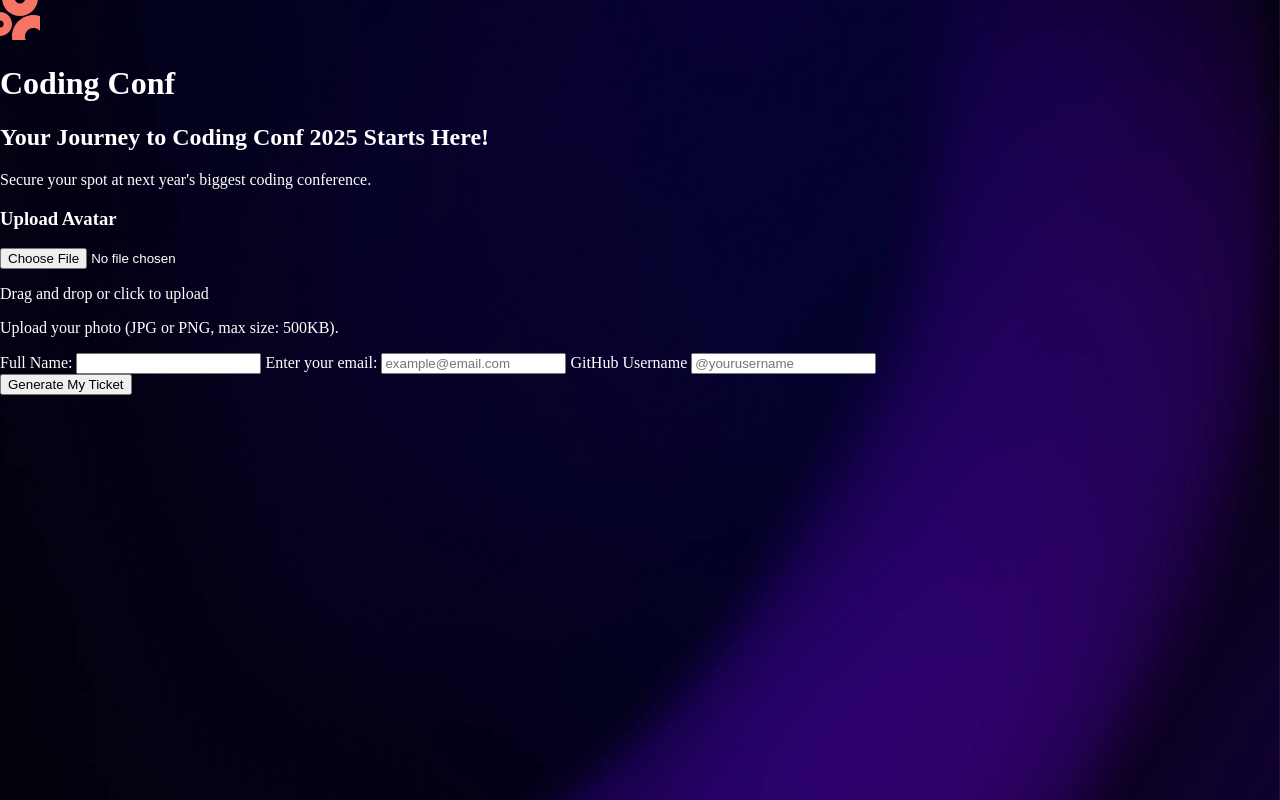
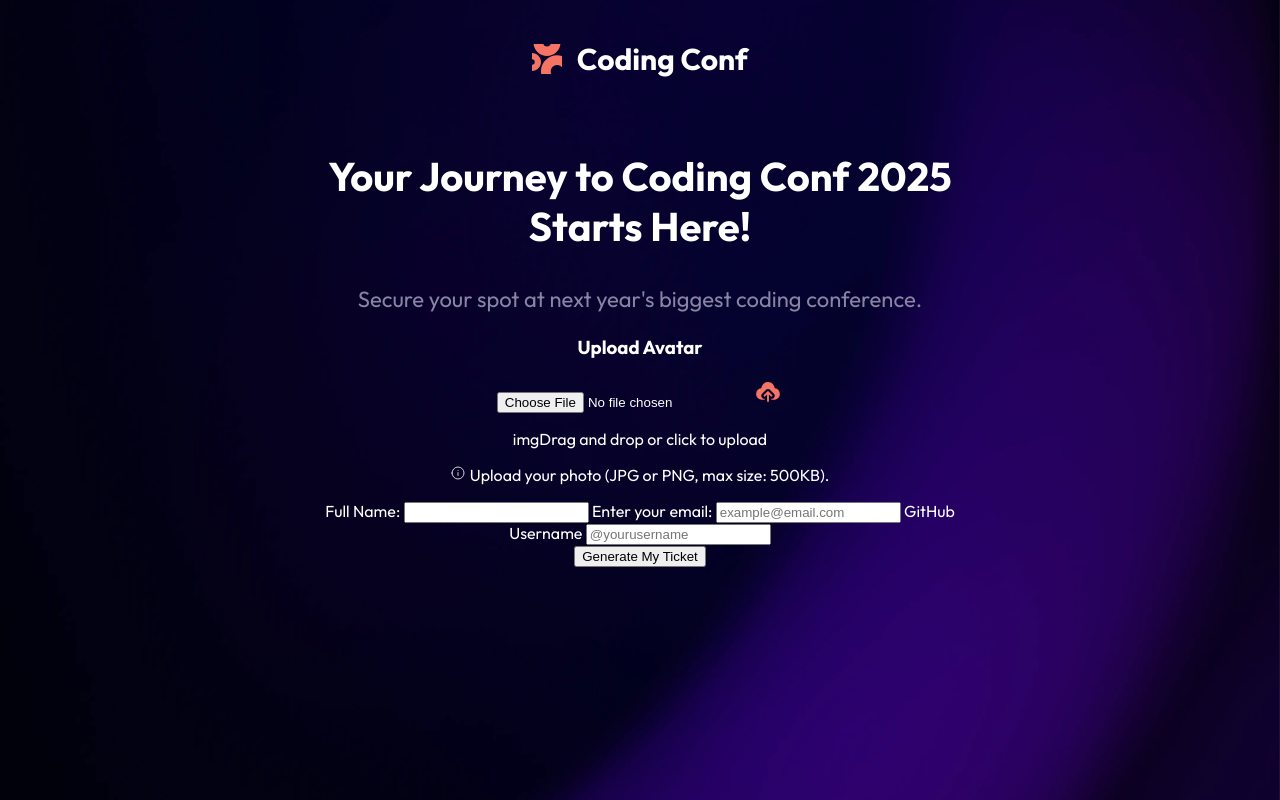
Before and after one commit to Bheem-Works/ticketGenerator, a plain HTML site: page index.html in a window 1280 px wide. Drawn offline with Linux system fonts and the light colour scheme.

Commit message:
First commit

```diff
--- a/index.html
+++ b/index.html
@@ -19,8 +19,8 @@
   <body>
     <!-- Form starts -->
     <header>
-      <div class="centerh1">
-        <img src="assets/images/logo-mark.svg" alt="" />
+      <div class="center">
+        <img src="assets/images/logo-mark.svg" alt="" width="30px" />
         <h1>Coding Conf</h1>
       </div>
     </header>
@@ -41,8 +41,12 @@
             value=""
             accept="image/JPG, image/jpeg, image/png"
           />
-          <p>Drag and drop or click to upload</p>
-          <p><i></i> Upload your photo (JPG or PNG, max size: 500KB).</p>
+          <img src="assets/images/icon-upload.svg" alt="upload" />
+          <p>imgDrag and drop or click to upload</p>
+          <p>
+            <img src="assets/images/icon-info.svg" alt="icon-info" /> Upload
+            your photo (JPG or PNG, max size: 500KB).
+          </p>
         </div>
       </section>
 
--- a/style.css
+++ b/style.css
@@ -1,4 +1,4 @@
-/* needed to import the font from the outside */
+@import url('https://fonts.googleapis.com/css2?family=Inconsolata:wght@200..900&family=Outfit:wght@100..900&family=Young+Serif&display=swap');
 body {
   margin: 0px;
   padding: 0px;
@@ -7,8 +7,31 @@ body {
   background-repeat: no-repeat;
   color: white;
   background-size: cover;
+  font-family: 'Outfit', sans-serif;
+  font-weight: 400;
+  font-style: normal;
+  display: flex;
+  flex-direction: column;
+  align-items: center;
+  text-align: center;
+  justify-content: center;
 }
 
-img {
-  opacity: 1;
+.center {
+  display: flex;
+  gap: 15px;
+  margin: 20px 0px;
 }
+.center h1 {
+  font-size: 30px;
+}
+main {
+  width: 700px;
+}
+.upperText h1 {
+  font-size: 40px;
+}
+.upperText p {
+  font-size: 22px;
+  color: hsl(245, 15%, 58%);
+}
```
